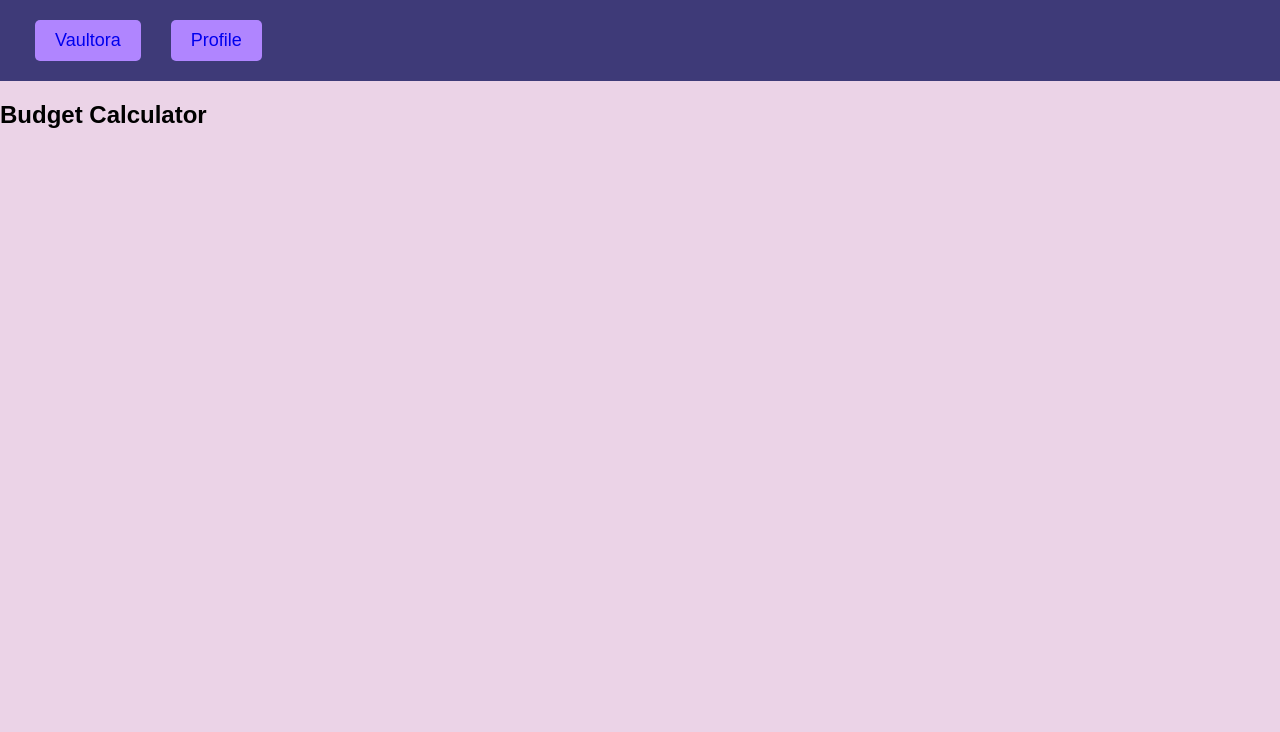
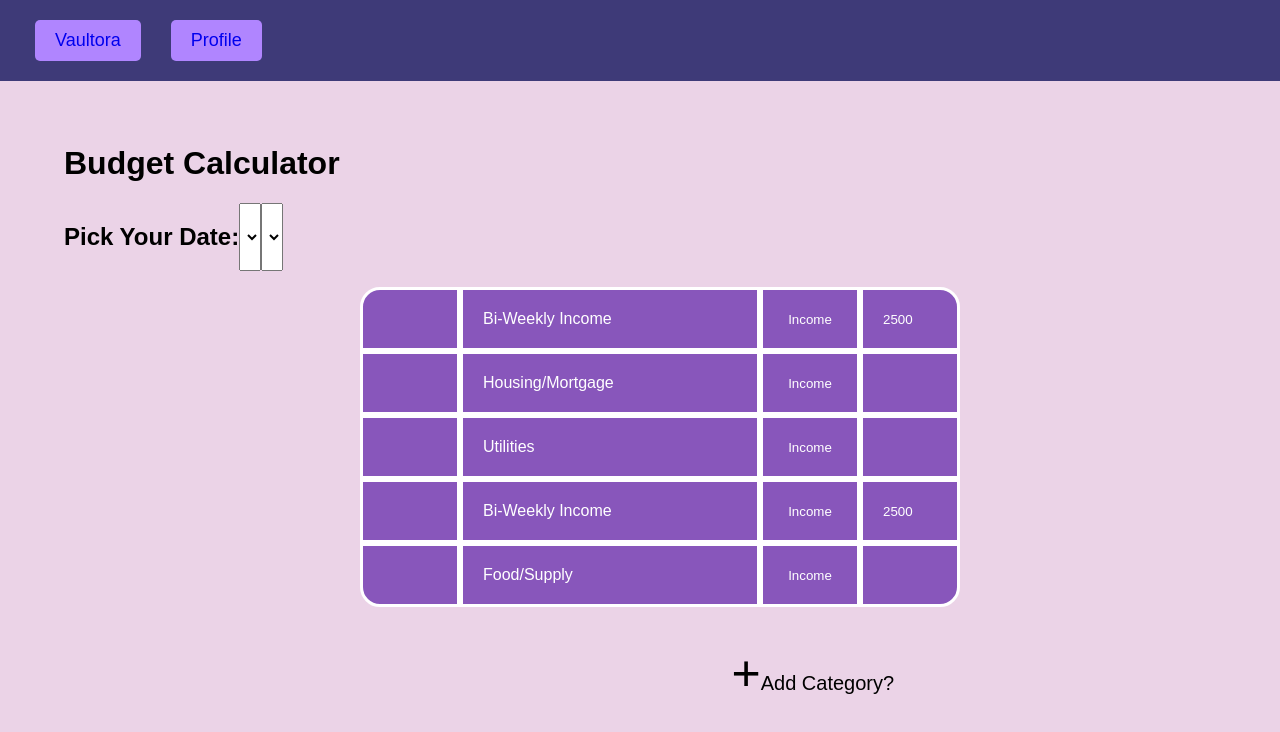
Before and after one commit to Azurinite/Budget-Calculator-Tool, a plain HTML site: page budget.html in a window 1280 px wide. Drawn offline with Linux system fonts and the light colour scheme.

Commit message:
Mainly CSS styling and html structuring

```diff
--- a/budget.html
+++ b/budget.html
@@ -7,12 +7,71 @@
     <title>Budget Calculator</title>
   </head>
   <body>
-    <nav>
-      <a href="index.html">Vaultora</a>
-      <a href="profile.html">Profile</a>
-    </nav>
-    <section class="main-body">
+    <header>
+      <nav>
+        <a href="index.html">Vaultora</a>
+        <a href="profile.html">Profile</a>
+      </nav>
+    </header>
+
+    <main>
       <h1>Budget Calculator</h1>
-    </section>
+
+      <section id="pick-your-date">
+        <!--If u don't know how to do dropdowns search it up bcuz idk either, but it uses these elements-->
+        <h2>Pick Your Date:</h2>
+        <select id="month">
+          <option></option>
+        </select>
+        <select id="year">
+          <option></option>
+        </select>
+      </section>
+
+      <section id="calculation">
+        <form>
+          <ul id="inputFields">
+            <li>
+              <input type="datetime" class="date-input">
+              <p class="expense-title">Bi-Weekly Income</p>
+              <!-- If you click this button it switches between being income or expense -->
+              <button class="expense-status">Income</button>
+              <input type="text" class="expense-input" value="2500">
+            </li>
+            <li>
+              <input type="datetime" class="date-input">
+              <p class="expense-title">Housing/Mortgage</p>
+              <!-- If you click this button it switches between being income or expense -->
+              <button class="expense-status">Income</button>
+              <input type="text" class="expense-input">
+            </li>
+            <li>
+              <input type="datetime" class="date-input">
+              <p class="expense-title">Utilities</p>
+              <!-- If you click this button it switches between being income or expense -->
+              <button class="expense-status">Income</button>
+              <input type="text" class="expense-input">
+            </li>
+            <li>
+              <input type="datetime" class="date-input">
+              <p class="expense-title">Bi-Weekly Income</p>
+              <!-- If you click this button it switches between being income or expense -->
+              <button class="expense-status">Income</button>
+              <input type="text" class="expense-input" value="2500">
+            </li>
+            <li>
+              <input type="datetime" class="date-input">
+              <p class="expense-title">Food/Supply</p>
+              <!-- If you click this button it switches between being income or expense -->
+              <button class="expense-status">Income</button>
+              <input type="text" class="expense-input">
+            </li>
+          </ul>
+
+          <button id="add-new" type="button">Add Category?</button>
+          <button id="finish-button" type="submit">Finish</button>
+        </form>
+      </section>
+    </main>
   </body>
 </html>
--- a/styles.css
+++ b/styles.css
@@ -1,10 +1,12 @@
 :root {
     --primary-color: #3E3A78; /*Fixed colors to match Figma file*/
-    --secondary-color: #B085FF  ;
+    --secondary-color: #B085FF ;
     --background-color: #ebd3e7;
+    --expenses-bg-color: #8856bb;
     --text-color: #000000;
     --font-family: 'Kodchasan', sans-serif;
 }
+
 body, html {
     margin: 0;
     padding: 0;
@@ -12,6 +14,11 @@ body, html {
     color: var(--text-color);
     font-family: var(--font-family);
 }
+
+main {
+    margin: 5%;
+}
+
 nav {
     display: flex;
     flex-flow: row nowrap;
@@ -53,3 +60,81 @@ nav {
 .logo { /*Make logo a circle*/
     border-radius: 100%;
 }
+
+
+
+
+
+/* Budget Calculating Part! */
+
+
+/* Pick Your Date thing */
+#pick-your-date {
+    display: flex;
+}
+
+form {
+    display: grid;
+    grid-template: auto 100px / auto;
+}
+
+#inputFields {
+    display: flex;
+    flex-direction: column;
+    justify-content: center;
+    align-items: center;
+}
+
+#inputFields li {
+    display: grid;
+    grid-template: auto / 100px 300px 100px 100px;
+    justify-content: center;
+    border-radius: 20px;
+
+    &:first-child .date-input {
+        border-radius: 20px 0 0 0;
+    }
+    &:last-child .date-input {
+        border-radius: 0 0 0 20px;
+    }
+
+    &:first-child .expense-input {
+        border-radius: 0 20px 0 0;
+    }
+    &:last-child .expense-input {
+        border-radius: 0 0 20px 0;
+    }
+
+    & .expense-title, & input, & button {
+        background-color: var(--expenses-bg-color);
+        padding: 20px;
+        margin: 0px;
+
+        color: white;
+        border: 3px solid white;
+    }
+}
+.expense-input {
+
+    &::before {
+        content: '$';
+    }
+}
+
+form #add-new {
+    margin-left: 30%;
+    font-size: 20px;
+
+    border: 0;
+    background-color: #00000000;
+
+    &::before {
+        content: '+';
+        font-size: 50px;
+    }
+}
+
+/* Appears once all inputs are filled out */
+#finish-button {
+    display: none;
+}
```
Also changed, not shown: index.html (+27 -1 lines).
